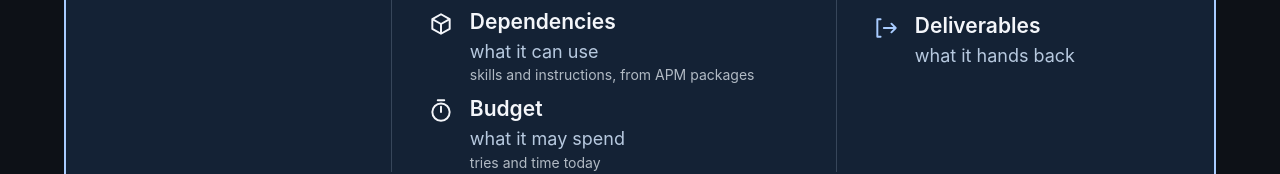
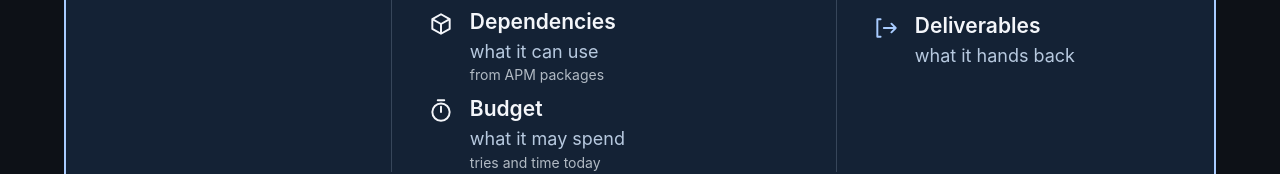
Before and after one commit to danielmeppiel/apmx, an Astro site in the folder site/: page / in a window 1280 px wide. Shown: the part 589-763 px from the top of the page. Built offline with nearby package versions, Linux system fonts and the light colour scheme; Astro itself is replaced by a stand-in of ours; a web font is replaced by a local one.

Commit message:
site: shorten the Dependencies note to "from APM packages"
Co-authored-by: Copilot App <223556219+Copilot@users.noreply.github.com>
Copilot-Session: d0b6c205-9ded-49ea-aa13-dfbc012ac8a9

```diff
--- a/site/src/pages/index.astro
+++ b/site/src/pages/index.astro
@@ -69,7 +69,7 @@ const description =
               </ul>
               <ul class="parts core">
                 <li class="part"><svg viewBox="0 0 24 24" aria-hidden="true" fill="none" stroke="#f4f6fa" stroke-width="1.8" stroke-linecap="round"><path d="M5 6h14M5 12h14M5 18h9"></path></svg><b>Role</b><span>how it works, every time</span></li>
-                <li class="part"><svg viewBox="0 0 24 24" aria-hidden="true" fill="none" stroke="#f4f6fa" stroke-width="1.8" stroke-linejoin="round"><path d="M12 3l8 4.5v9L12 21l-8-4.5v-9z"></path><path d="M4 7.5l8 4.5 8-4.5M12 12v9"></path></svg><b>Dependencies</b><span>what it can use<small>skills and instructions, from APM packages</small></span></li>
+                <li class="part"><svg viewBox="0 0 24 24" aria-hidden="true" fill="none" stroke="#f4f6fa" stroke-width="1.8" stroke-linejoin="round"><path d="M12 3l8 4.5v9L12 21l-8-4.5v-9z"></path><path d="M4 7.5l8 4.5 8-4.5M12 12v9"></path></svg><b>Dependencies</b><span>what it can use<small>from APM packages</small></span></li>
                 <li class="part"><svg viewBox="0 0 24 24" aria-hidden="true" fill="none" stroke="#f4f6fa" stroke-width="1.8" stroke-linecap="round"><circle cx="12" cy="13" r="8"></circle><path d="M12 13V8M9 2h6"></path></svg><b>Budget</b><span>what it may spend<small>tries and time today</small></span></li>
               </ul>
               <ul class="parts out">
```
